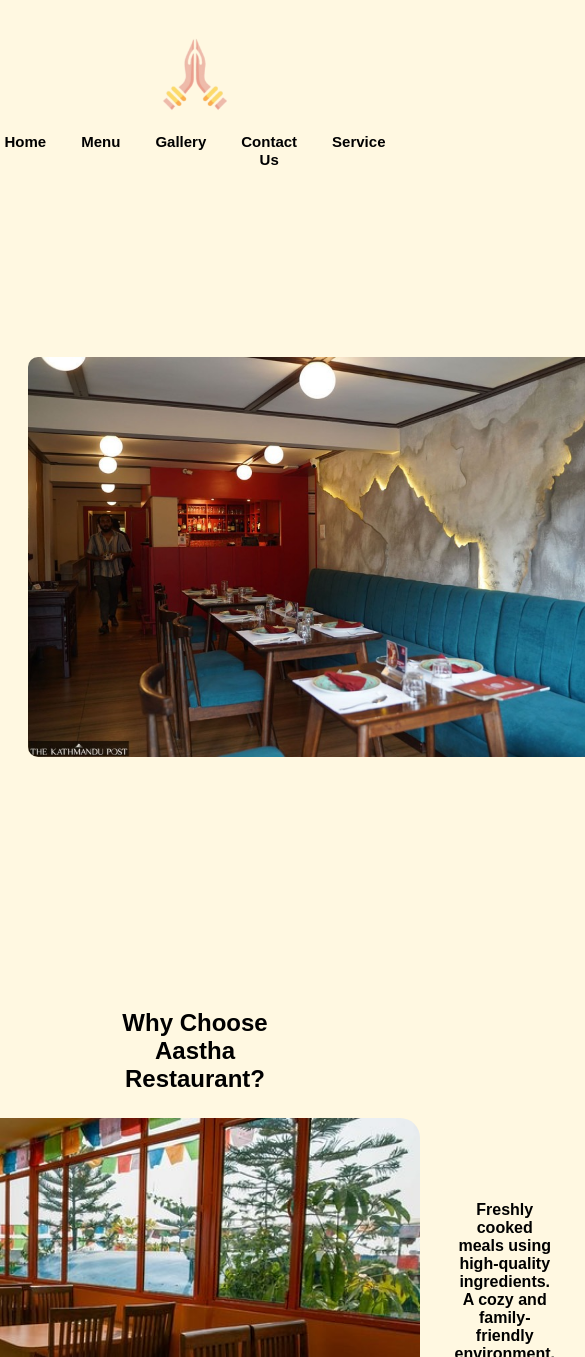
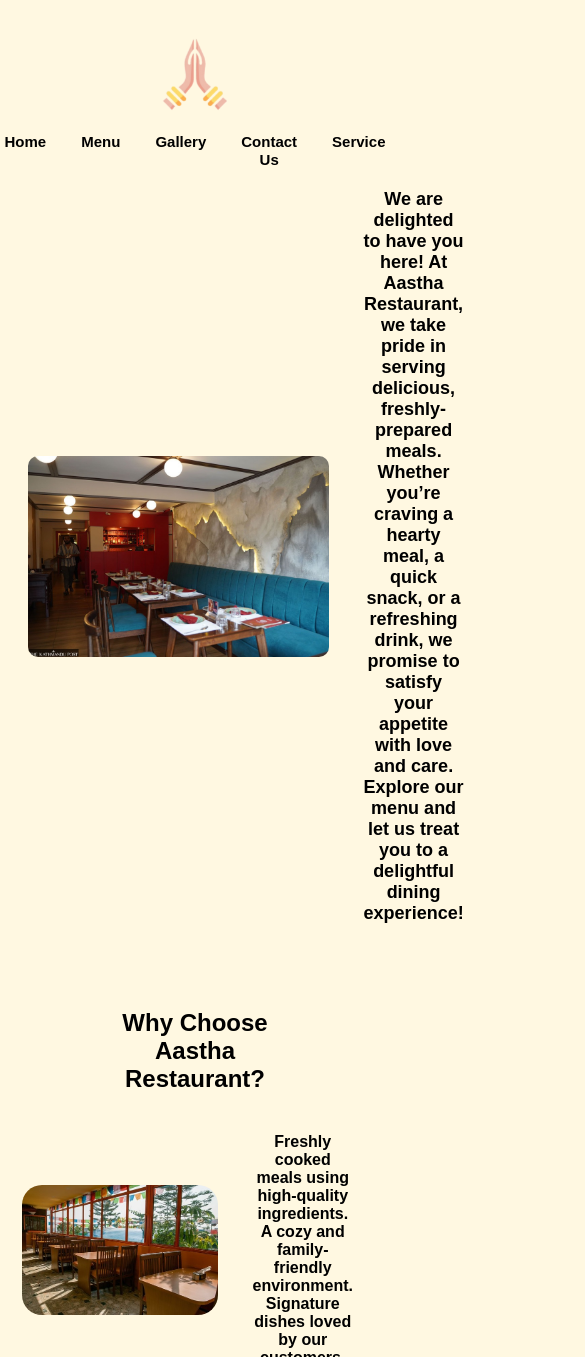
Before and after one commit to nup07/assignment, a plain HTML site: page index.html in a window 390 px wide. Shown: the part 243-1600 px from the top of the page, 585 px wide, since content can reach past the window. Drawn offline with Linux system fonts and the light colour scheme.

Commit message:
style.css

```diff
--- a/style.css
+++ b/style.css
@@ -122,6 +122,45 @@ footer {
     animation: fadeIn 4s ease-in-out;
 }
 
+
+@media screen and (max-width: 480px) {
+.image-center {
+    border-radius: 20px;
+    height: auto;
+    width: 90%;
+    animation: fadeIn 3s ease-in-out;
+    transition: transform 0.5s ease;
+
+}
+.image-center:hover{
+    transform: scale(1.02);
+}
+.content-container {
+    display: flex;
+    align-items: center;
+    gap: 20px;
+    animation: fadeIn 2s ease-in-out;
+}
+
+.left-image {
+    border-radius: 10px;
+    height: auto;
+    width: 90%;
+    animation: fadeIn 2s ease-in-out;
+    transition: transform 0.5s ease;
+}
+.left-image:hover{
+    transform: scale(1.02);
+}
+.content-row {
+    display: flex;
+    align-items: center;
+    justify-content: center;
+    gap: 20px;
+}
+}
+
+
 /* Keyframes for Animations */
 @keyframes fadeIn {
     0% {
```
